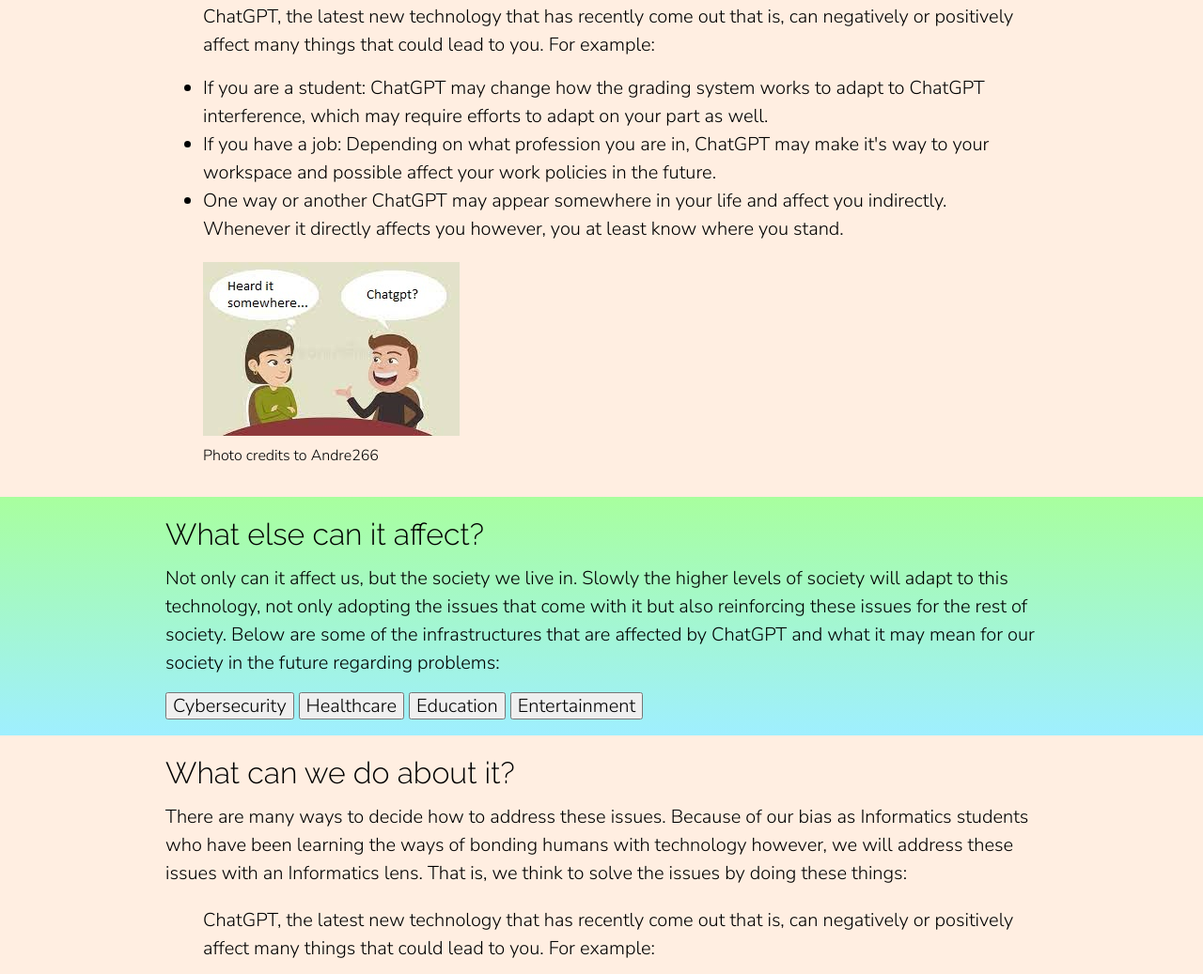
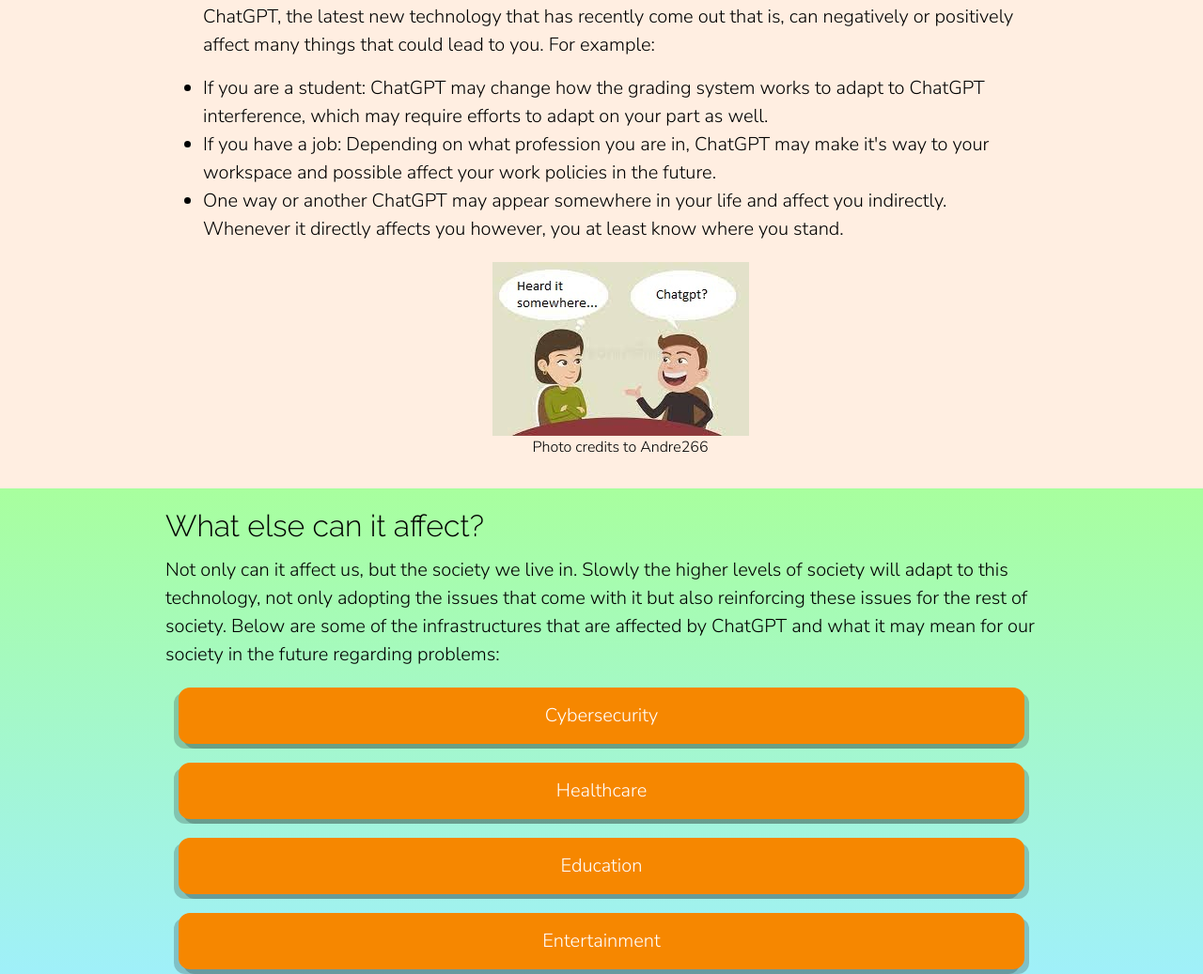
Before and after one commit to info340a-wi23/chatgpt-a-brief-rendition, a plain HTML site: page website/about.html in a window 1280 px wide. Shown: the part 494-1531 px from the top of the page at 94% size. Drawn offline with nearby package versions, Linux system fonts and the light colour scheme.

Commit message:
Change alignment of images in main element and buttons for about page changed

```diff
--- a/website/about.html
+++ b/website/about.html
@@ -62,10 +62,10 @@
         <p>
           Not only can it affect us, but the society we live in. Slowly the higher levels of society will adapt to this technology, not only adopting the issues that come with it but also reinforcing these issues for the rest of society. Below are some of the infrastructures that are affected by ChatGPT and what it may mean for our society in the future regarding problems:
         </p>
-        <button type="button" class="about-dropdown">Cybersecurity</button>
-        <button type="button" class="about-dropdown">Healthcare</button>
-        <button type="button" class="about-dropdown">Education</button>
-        <button type="button" class="about-dropdown">Entertainment</button>
+        <div class="button">Cybersecurity</div>
+        <div class="button">Healthcare</div>
+        <div class="button">Education</div>
+        <div class="button">Entertainment</div>
       </div>
     </section>
 
--- a/website/css/style.css
+++ b/website/css/style.css
@@ -35,7 +35,7 @@
     padding: 1rem;
 }
 
-p,dl{
+p, dl{
     margin-top:0;
     margin-bottom: 1rem;
 }
@@ -57,7 +57,7 @@
 }
 
 nav img{
-    padding: 0 2rem;
+    padding: 0 1rem 0 2.25rem;
     margin-top: .5rem;
 }
 
@@ -82,10 +82,23 @@
     background-position: center;
     background-color: #0084af;
 }
+
 header p{
     font-style: italic;
     font-size: 1.25rem;
 }
+
+main img{
+    display:block;
+    margin-left: auto;
+    margin-right: auto;
+}
+
+p.credit{
+    font-size: 16px;
+    text-align: center;
+}
+
 section#menu{
     background-color: #f0f0f0;
 }
@@ -113,6 +126,18 @@
     line-height: 1.5;
 }
 
+.button{
+    text-align:center;
+    background-color:#f68700;
+    width:900px;
+    height:60px;
+    line-height:60px;
+    color:white;
+    margin:20px auto;
+    box-shadow: 5px 5px rgb(0 0 0 / .2), -5px 5px rgb(0 0 0 / .2);
+    border-radius: 12px;
+}
+
 footer{
     color: white;
     background-color: #3e1305;
@@ -131,10 +156,6 @@
     padding-top: 8px;
 }
 
-p.credit{
-    font-size: 16px;
-}
-
 nav li a:hover, nav li a:active, nav li a:focus  {
     color:rgb(168, 255, 158);
     border-bottom: solid .8rem rgb(168, 255, 158);
```
